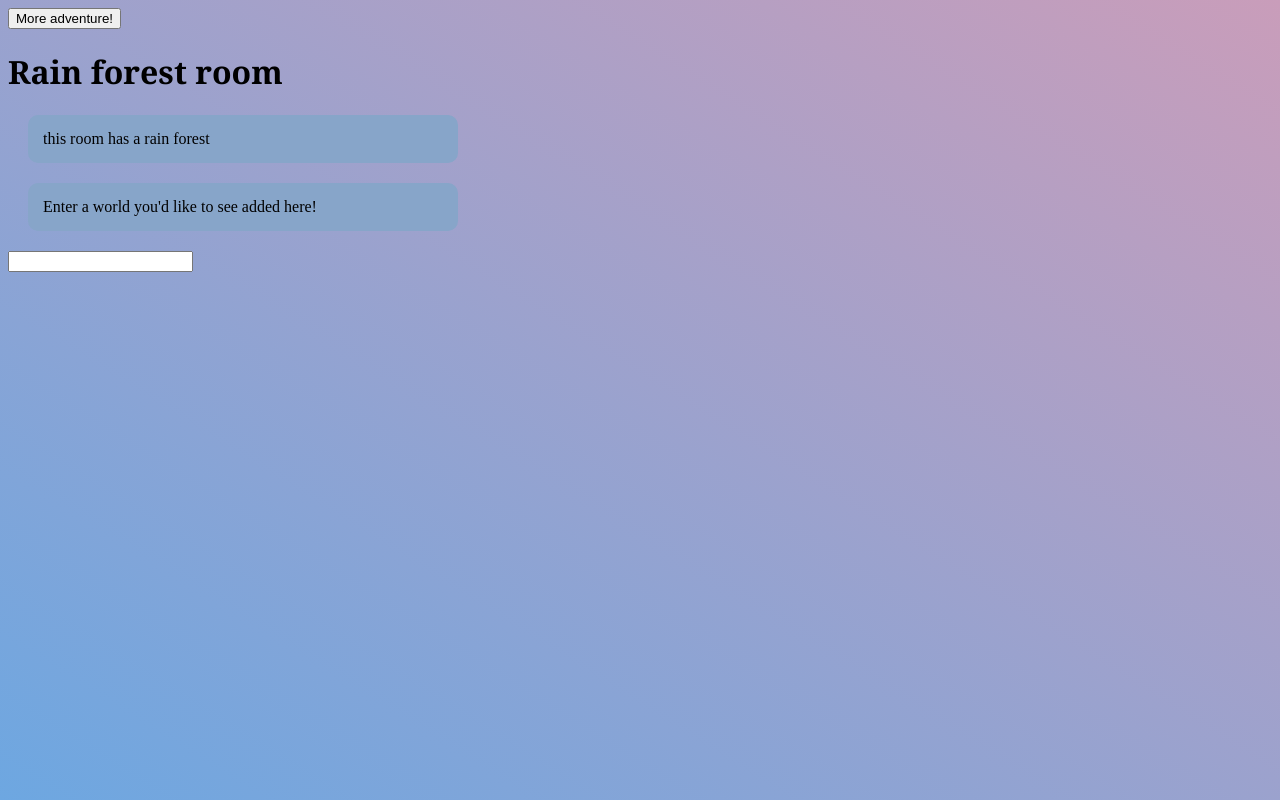
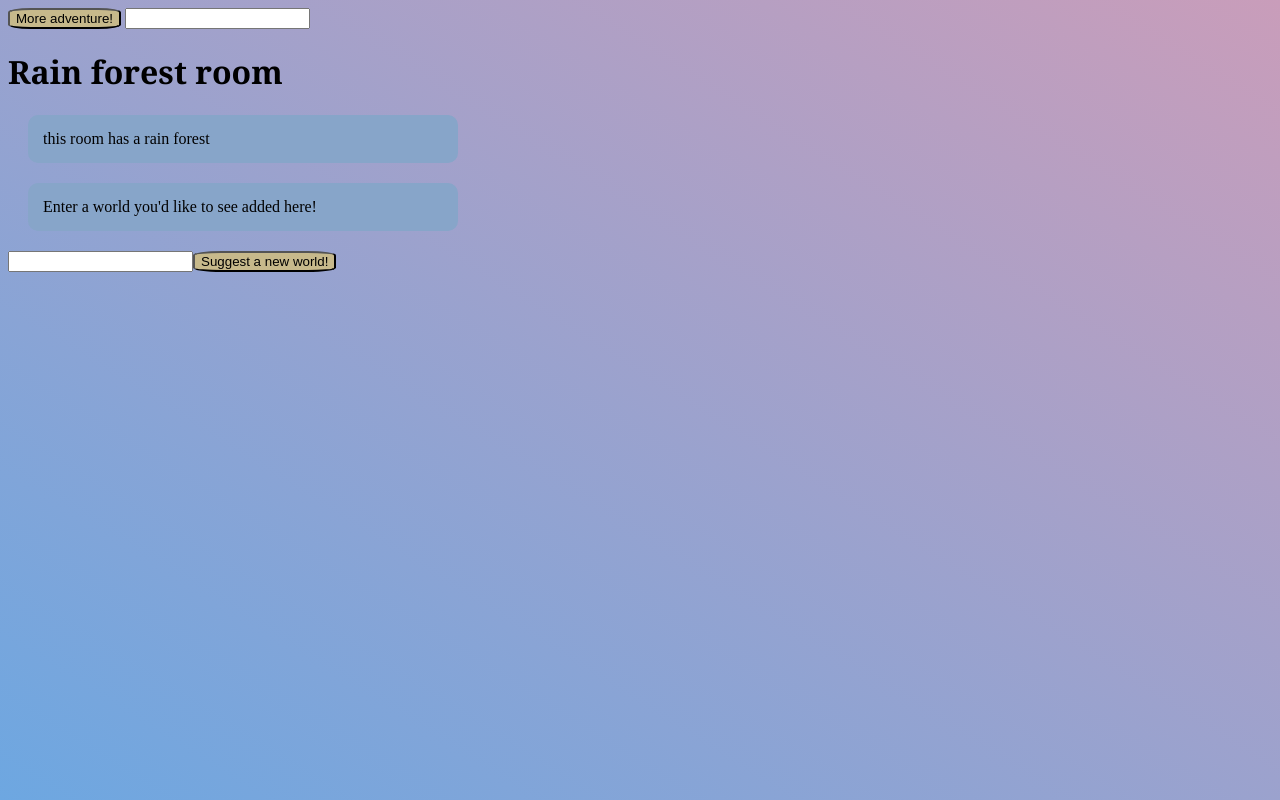
Before and after one commit to abbyjohnson6391/csc336-fall2026, a plain HTML site: page assignments/03-adventure-game/index.html in a window 1280 px wide. Drawn offline with Linux system fonts and the light colour scheme.

Commit message:
almost there

```diff
--- a/assignments/03-adventure-game/index.html
+++ b/assignments/03-adventure-game/index.html
@@ -10,9 +10,10 @@
     <!-- below: on click, executives the js code -->
     <button id = "gameButton" onclick="navButtonClicked(event)">More adventure!</button>
 
-    <div id = "roomBase"></div>
+    <button id = "newWorldButton"> Suggest a new world!</button>
 
-     <input id="inputElement" type="text">
+
+    <input id="inputElement" type="text">
 
 
 
--- a/assignments/03-adventure-game/script.js
+++ b/assignments/03-adventure-game/script.js
@@ -1,5 +1,11 @@
 
-let roomBase = document.querySelector("#roomBase");
+let roomBase = document.createElement("div");
+let newWorld = document.createElement("div");
+
+document.body.append(roomBase);
+document.body.append(newWorld);
+
+
 
     let rooms = {
 
@@ -59,6 +65,7 @@ function navButtonClicked(e) {
     console.log("button clicked");
 
     currentRoom = rooms[nextRoom];
+
 
 
 
@@ -126,14 +133,57 @@ function visualizeRoom(room){
     })
 
 
+}
 
-}
+
+
 
 }
 
 // game starts in a room
 visualizeRoom(rooms["rainForest"])
 
-let newSentence = document.createElement("p");
-newSentence.innerHTML = "Enter a world you'd like to see added here!"
-roomBase.append(newSentence);
+// MAKING A DYNAMIC ARRAY
+
+function makeArray(array){
+
+
+
+    // sentence to inform user
+    let newSentence = document.createElement("p");
+    newSentence.innerHTML = "Enter a world you'd like to see added here!"
+    newWorld.append(newSentence);
+
+    // space for input
+    let userNew = document.createElement("input");
+    newWorld.append(userNew);
+
+    // making button for interactivity
+    newWorldButton = document.querySelector("#newWorldButton");
+    newWorld.append(newWorldButton)
+
+    // making and appending array of new world suggestions
+    let newList = document.createElement("ul");
+    newWorld.append(newList)
+
+
+
+   newWorldButton.addEventListener("click", function() {
+
+        array.push(userNew.value);
+
+        let newListItem = document.createElement("li");
+        newListItem.innerHTML = userNew.value;
+        newList.append(newListItem);
+        userNew.value = "";
+
+})
+
+
+
+}
+
+// MAKING A DYNAMIC ARRAY
+
+let newWorldarray = [];
+makeArray(newWorldarray);
--- a/assignments/03-adventure-game/style.css
+++ b/assignments/03-adventure-game/style.css
@@ -17,12 +17,21 @@ h1 {
 }
 
 img {
-    height: 340;
-    width: 240;
+    height: 340px;
+    width: 240px;
+}
+
+button {
+
+    background-color: rgb(199, 185, 139);
+    min-width: 100px;
+    min-height: 20px;
+    display: inline-block;
+    border-radius: 20%;
 }
 
 .container {
-    display: flex;
-    align-items: center;
-    gap: 30px;
+  display: flex;
+  gap: 6px;
+  justify-content: space-between;
 }
```
